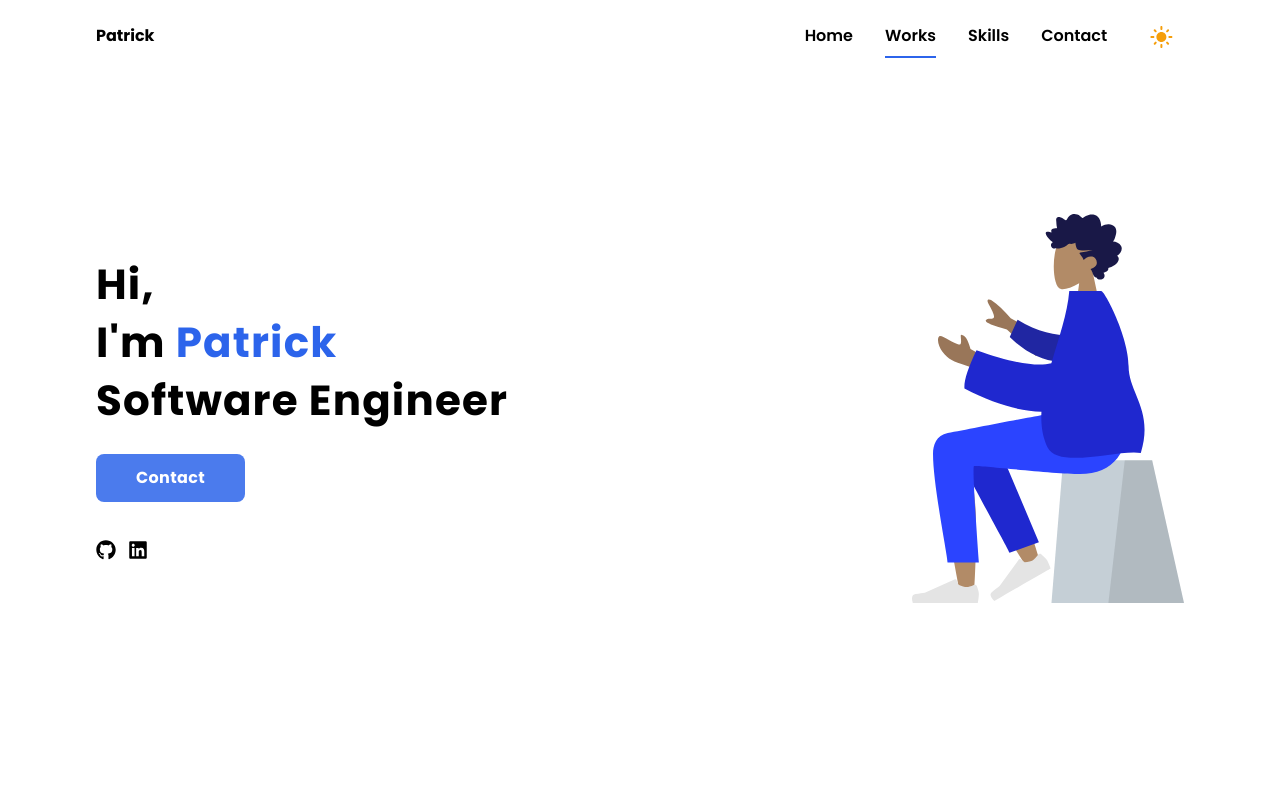
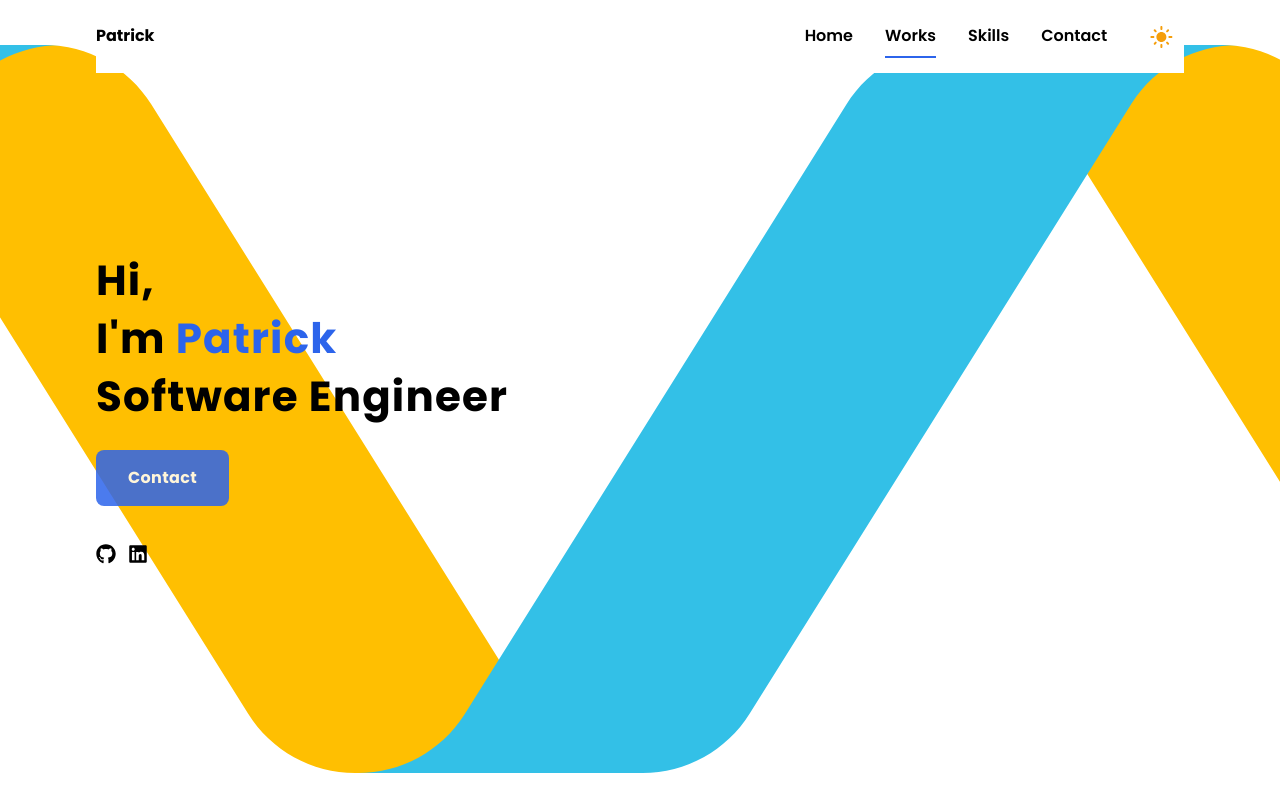
Before and after one commit to thminggg/homepage, a React (Create React App) app: page / in a window 1280 px wide. Shown: the top 800 px of the page. Built offline with nearby package versions, Linux system fonts and the light colour scheme.

Commit message:
dev: update homepage design

```diff
--- a/src/components/Intro/Intro.css
+++ b/src/components/Intro/Intro.css
@@ -1,12 +1,45 @@
+.bg-container {
+  position: relative;
+  margin-left: -6rem;
+  margin-right: -6rem;
+}
+
+.bg {
+  position: absolute;
+  height: 728px; /* Adjusted to match the height of the ribbon */
+  width: 100%;
+  background: url("/public/ribbon.svg") repeat-x;
+  animation: slide 20s linear infinite;
+}
+
+@keyframes slide {
+  from {
+    background-position: 0 0;
+  }
+
+  to {
+    background-position: 1177px 0; /* Adjusted to match the width of the ribbon */
+  }
+}
+
+.content {
+  position: relative;
+  z-index: 1;
+  margin-left: 6rem;
+  margin-right: 6rem;
+}
+
 .slogan {
   font-size: 3.625rem;
   font-style: normal;
   font-weight: 700;
   line-height: 5.625rem;
   letter-spacing: 0.0725rem;
+}
 
-  @media (max-width: 1280px) {
-    font-size: 2.625em;
+@media (max-width: 1280px) {
+  .slogan {
+    font-size: 2.625rem;
     line-height: 3.625rem;
   }
 }
@@ -20,20 +53,12 @@
   letter-spacing: 0.02rem;
   background: #2c64ec;
   border-radius: 5px;
-  padding: 1rem 2rem 1rem 2rem;
+  padding: 1rem 2rem;
   opacity: 85%;
+  display: inline-block;
+  border-radius: 0.5rem;
 }
 
 .highlight {
   color: #2c64eb;
 }
-
-.contact {
-  display: inline-block;
-  background-color: var(--first-color);
-  color: #fff;
-  padding: 0.75rem 2.5rem;
-  font-weight: 700;
-  border-radius: 0.5rem;
-  transition: 0.3s;
-}
--- a/src/components/Intro/Intro.tsx
+++ b/src/components/Intro/Intro.tsx
@@ -9,9 +9,11 @@ interface IntroProps {
 
 function Intro({ id, className }: IntroProps) {
   return (
-    <section id={id} className={className}>
+    <section id={id} className={`${className} bg-container`}>
+      <div className="bg"></div>
+      <div className="content">
         <div className="w-full flex items-center">
-        <div className="w-full md:w-[75%]">
+          <div className="w-full">
             <p className="slogan">
               Hi,
               <br />
@@ -43,11 +45,7 @@ function Intro({ id, className }: IntroProps) {
               </a>
             </div>
           </div>
-        <img
-          src="sitting.svg"
-          alt="propic"
-          className="hidden w-[25%] h-auto md:block"
-        />
+        </div>
       </div>
     </section>
   );
```
Also changed, not shown: public/ribbon.svg (added). Lines whose indentation alone changed are shown as unchanged.
